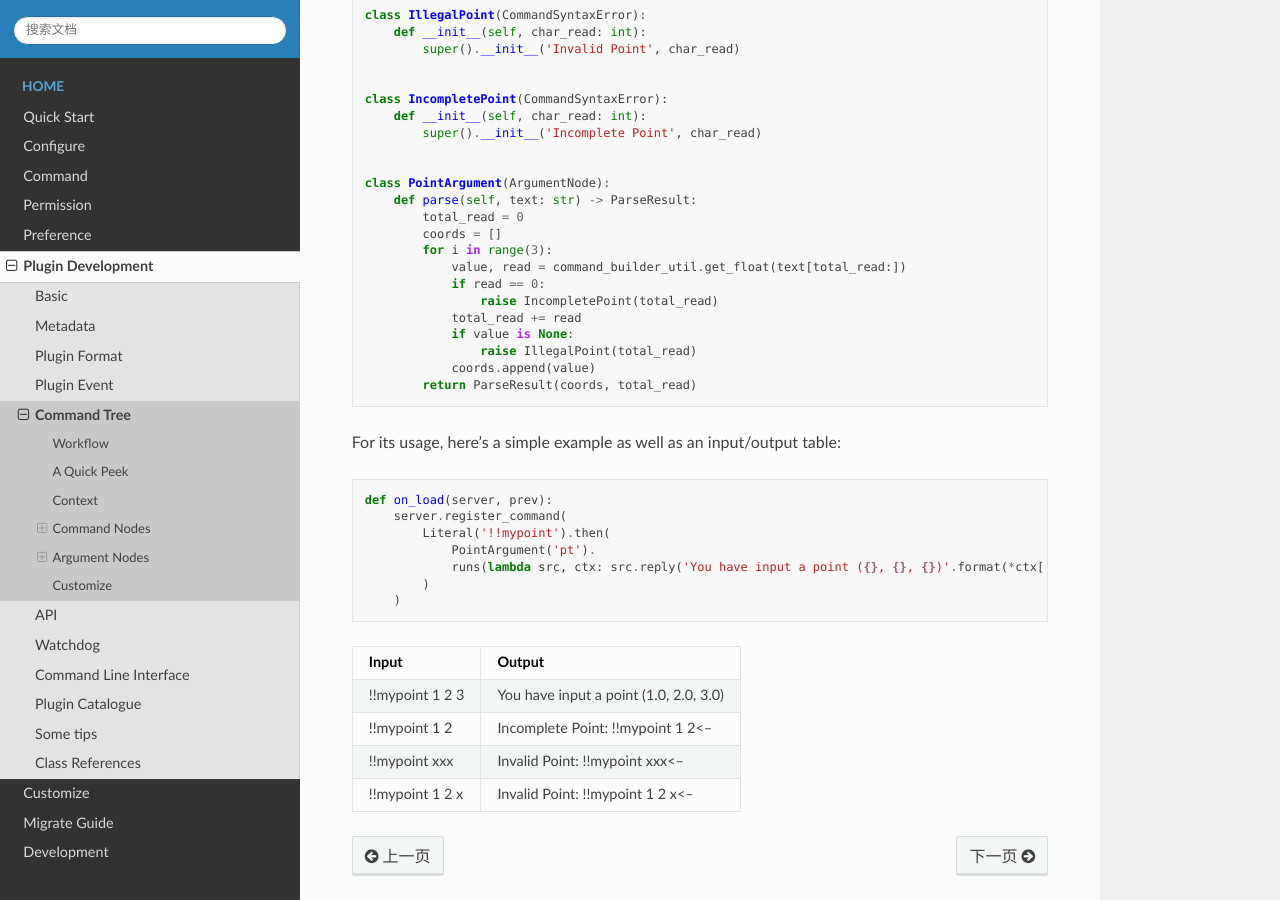
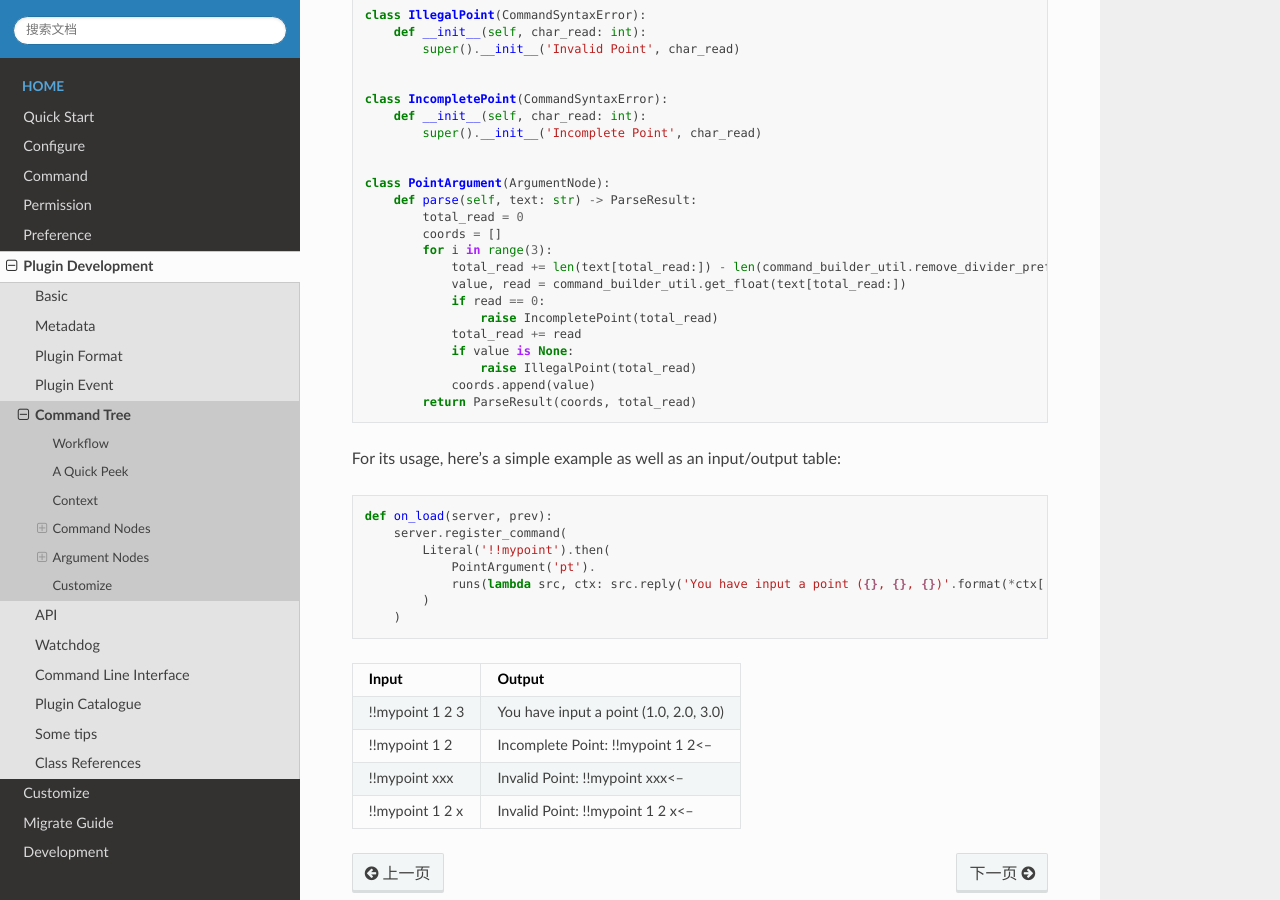
Before and after one commit to MCDReforged/MCDReforged, a Sphinx documentation site: the page built from docs/source/plugin_dev/command.rst, in a window 1280 px wide and 900 px high, scrolled down 10805 px. Built offline with Sphinx 7.4.7 and the Read the Docs theme 2.0.0, drawn with Linux system fonts in a browser that asks for light colours.

Commit message:
Fixed unusable custom command node example in doc
fixed #188, closed #189

```diff
--- a/docs/source/plugin_dev/command.rst
+++ b/docs/source/plugin_dev/command.rst
@@ -502,6 +502,7 @@ Here's a quick example of a custom Argument node, ``PointArgument``. It accepts
             total_read = 0
             coords = []
             for i in range(3):
+                total_read += len(text[total_read:]) - len(command_builder_util.remove_divider_prefix(text[total_read:]))
                 value, read = command_builder_util.get_float(text[total_read:])
                 if read == 0:
                     raise IncompletePoint(total_read)
```
